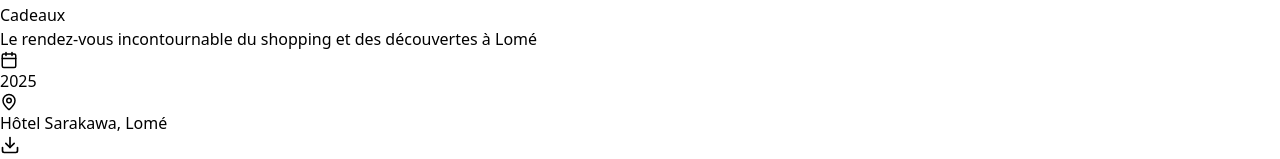
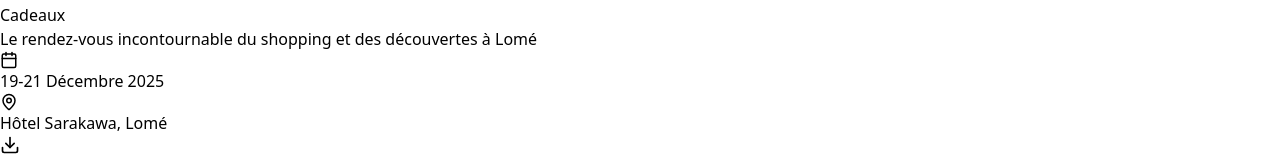
Before and after one commit to theSurge101/foire_aux_cadeaux, a React (Vite) app in the folder foire-aux-cadeaux-site/: page / in a window 1280 px wide. Shown: the part 123-282 px from the top of the page. Built offline with nearby package versions, Linux system fonts and the light colour scheme.

Commit message:
fix: Update event dates for La Foire Aux Cadeaux 2025

```diff
--- a/foire-aux-cadeaux-site/src/App.tsx
+++ b/foire-aux-cadeaux-site/src/App.tsx
@@ -144,7 +144,7 @@
               <div className="flex flex-col sm:flex-row gap-3 justify-center lg:justify-start mb-8">
                 <div className="flex items-center gap-2 text-gray-700 bg-white px-4 py-2 rounded-lg shadow-sm">
                   <Calendar size={18} />
-                  <span className="font-medium"> 2025</span>
+                  <span className="font-medium"> 19-21 Décembre 2025</span>
                 </div>
                 <div className="flex items-center gap-2 text-gray-700 bg-white px-4 py-2 rounded-lg shadow-sm">
                   <MapPin size={18} />
@@ -444,7 +444,7 @@
                 <Calendar className="text-gray-700" size={24} />
               </div>
               <h3 className="font-semibold mb-2 text-gray-900">Dates</h3>
-              <p className="text-gray-600 text-sm">Vendredi 12 Décembre<br/>Samedi 13 Décembre<br/>Dimanche 14 Décembre 2025</p>
+              <p className="text-gray-600 text-sm">Vendredi 19 Décembre<br/>Samedi 20 Décembre<br/>Dimanche 21 Décembre 2025</p>
             </div>
 
             <div className="text-center">
```
